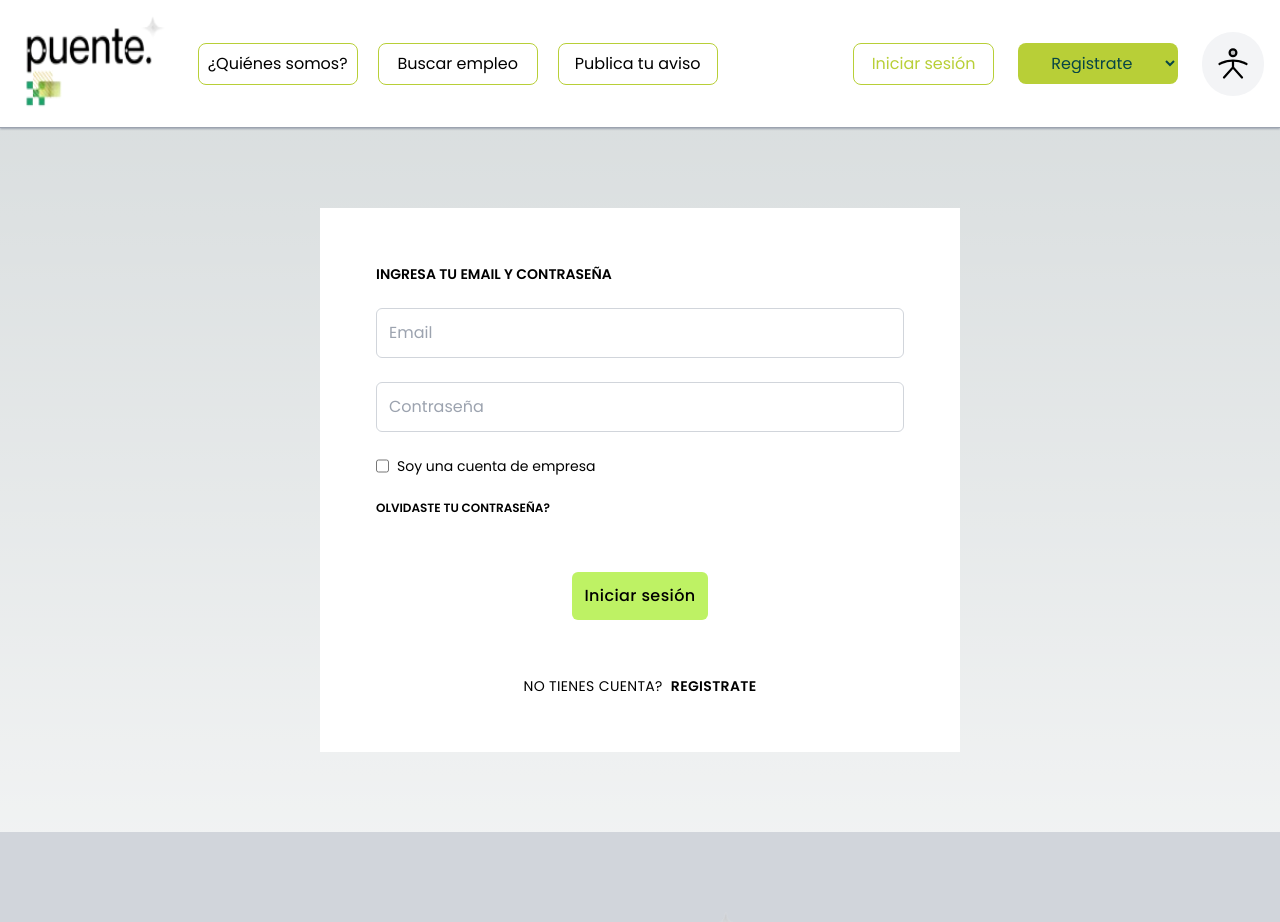
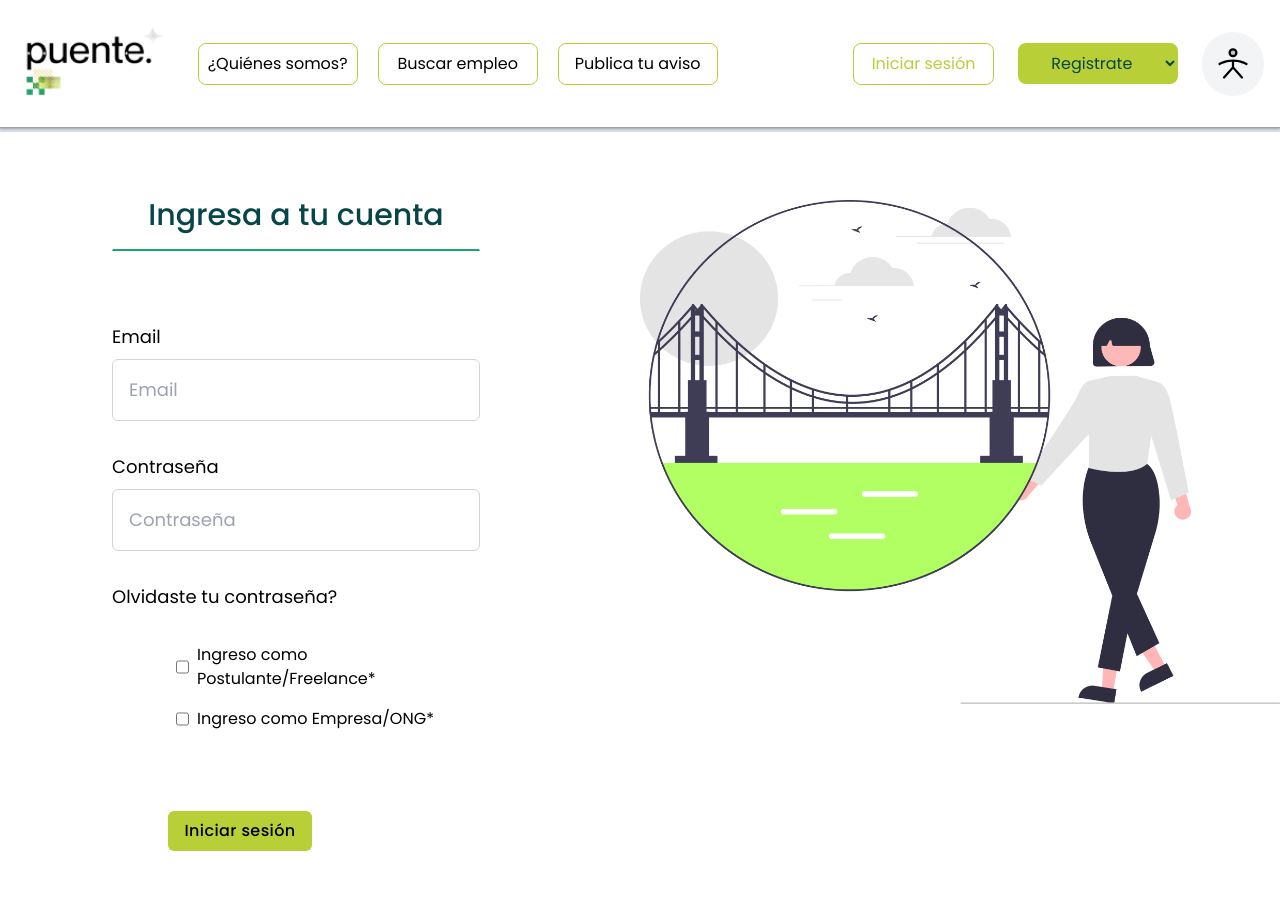
Before and after one commit to marioacaballero/hr-frontend, a Next.js app: page /signin in a window 1280 px wide. Shown: the top 922 px of the page. Built offline with nearby package versions, Linux system fonts and the light colour scheme.

Commit message:
feat: login page

```diff
--- a/src/app/signin/components/login.tsx
+++ b/src/app/signin/components/login.tsx
@@ -1,53 +1,73 @@
 "use client";
 
 import Link from "next/link";
+import Image from "next/image";
 import { LoginMember } from "../lib/action-login";
+import bridge from "../../../../public/loginImage.png";
 
 export default function Login() {
   return (
-    <form
-      action={LoginMember}
-      className="m-auto mb-20 mt-20 flex w-1/2 flex-col gap-6 bg-white p-14"
-    >
-      <span className="text-sm font-semibold uppercase">
-        Ingresa tu email y contraseña
+    <form action={LoginMember} className="mt-1 flex bg-white">
+      <section className="flex w-1/2 flex-col py-16">
+        <div className="flex w-3/4 flex-col gap-8 pl-28">
+          <span className="border-b-verde-linea border border-b-2 border-white pb-4 text-center text-3xl font-medium text-azul-text">
+            Ingresa a tu cuenta
           </span>
+          <label className="mt-10 flex flex-col gap-2 text-lg">
+            Email
             <input
               type="email"
               required
               name="email"
               placeholder="Email"
-        className="rounded-md border border-gray-300 p-3"
+              className="rounded-md border border-gray-300 p-4"
             />
+          </label>
+          <label className="flex flex-col gap-2 text-lg">
+            Contraseña
             <input
               type="password"
               required
               name="password"
               placeholder="Contraseña"
-        className="rounded-md border border-gray-300 p-3"
+              className="rounded-md border border-gray-300 p-4"
             />
-      <label className="flex gap-2 text-sm">
-        <input type="checkbox" name="company" />
-        Soy una cuenta de empresa
           </label>
-      <Link href={"/"} className="text-xs font-semibold uppercase">
+          <Link href={"/"} className="text-lg">
             Olvidaste tu contraseña?
           </Link>
+          <div className="flex flex-col gap-4 pl-16">
+            <label className="flex gap-2">
+              <input type="checkbox" name="company" />
+              Ingreso como Postulante/Freelance*
+            </label>
+            <label className="flex gap-2">
+              <input type="checkbox" name="company" />
+              Ingreso como Empresa/ONG*
+            </label>
+          </div>
+        </div>
+        <div className="mt-20 flex w-3/4 flex-col items-center gap-20">
           <button
             type="submit"
-        className="mt-8 w-fit self-center rounded-md bg-lime-300 p-3 font-medium tracking-wide duration-500 hover:bg-lime-400"
+            className="w-fit self-center rounded-md bg-verde-loro px-4 py-2 font-medium tracking-wide duration-500 hover:bg-lime-400"
           >
             Iniciar sesión
           </button>
-      <div className="mt-8 flex items-center justify-center gap-2 text-sm uppercase tracking-wide">
+          <div className="flex items-center justify-center gap-2 text-xl uppercase tracking-wide text-gray-500">
             <span>No tienes cuenta?</span>
             <Link
               href={"/signup/user"}
-          className="font-semibold duration-300 hover:scale-105"
+              className="font-semibold text-gray-600 duration-300 hover:scale-105"
             >
               Registrate
             </Link>
           </div>
+        </div>
+      </section>
+      <section className="flex h-[80vh] w-1/2 items-center justify-center">
+        <Image src={bridge} width={700} height={500} alt="bridge" />
+      </section>
     </form>
   );
 }
--- a/src/components/footer/Footer.tsx
+++ b/src/components/footer/Footer.tsx
@@ -14,7 +14,13 @@ function Footer() {
   return (
     <footer className="flex w-full flex-col items-center justify-center gap-4 bg-gray-300 p-6">
       <div className="my-4 flex w-4/5 items-center justify-center border-b-2 border-black p-10">
-        <Image alt="logo" src={logo} width={150} className="ml-12 h-24" />
+        <Image
+          alt="logo"
+          src={logo}
+          width={150}
+          height={70}
+          className="ml-12"
+        />
       </div>
       <section className="flex gap-12 py-4 text-xl font-medium">
         <Link href="/">¿Quiénes Somos?</Link>
--- a/src/components/navbar/Navbar.tsx
+++ b/src/components/navbar/Navbar.tsx
@@ -21,7 +21,8 @@ function Navbar() {
         alt="logo"
         src={logo}
         width={150}
-        className="ml-4 h-24 hover:cursor-pointer"
+        height={70}
+        className="ml-4 hover:cursor-pointer"
         onClick={() => router.push("/")}
       />
       <div className="flex w-2/4 items-center justify-start gap-5 pl-2">
--- a/tailwind.config.ts
+++ b/tailwind.config.ts
@@ -17,6 +17,7 @@ const config: Config = {
         "verde-loro": "#B8CF37",
         "verde-bg": "#b8cf3726",
         "verde-bg2": "#d7e6b282",
+        "verde-linea": "#16A76E",
         "azul-text": "#074546",
       },
     },
```
Lines whose indentation alone changed are shown as unchanged.
